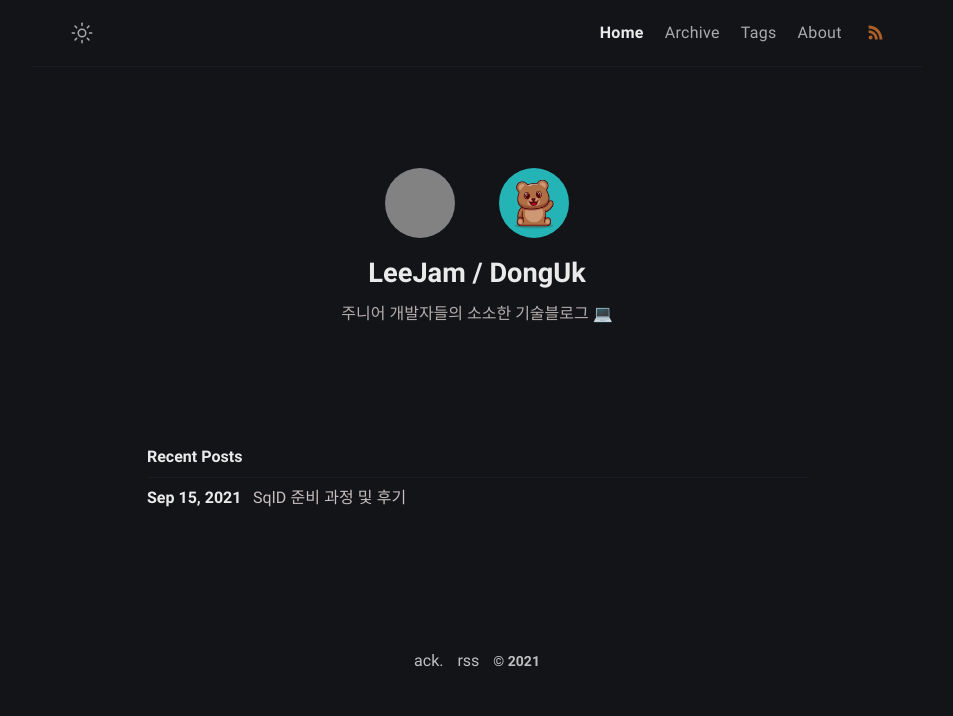
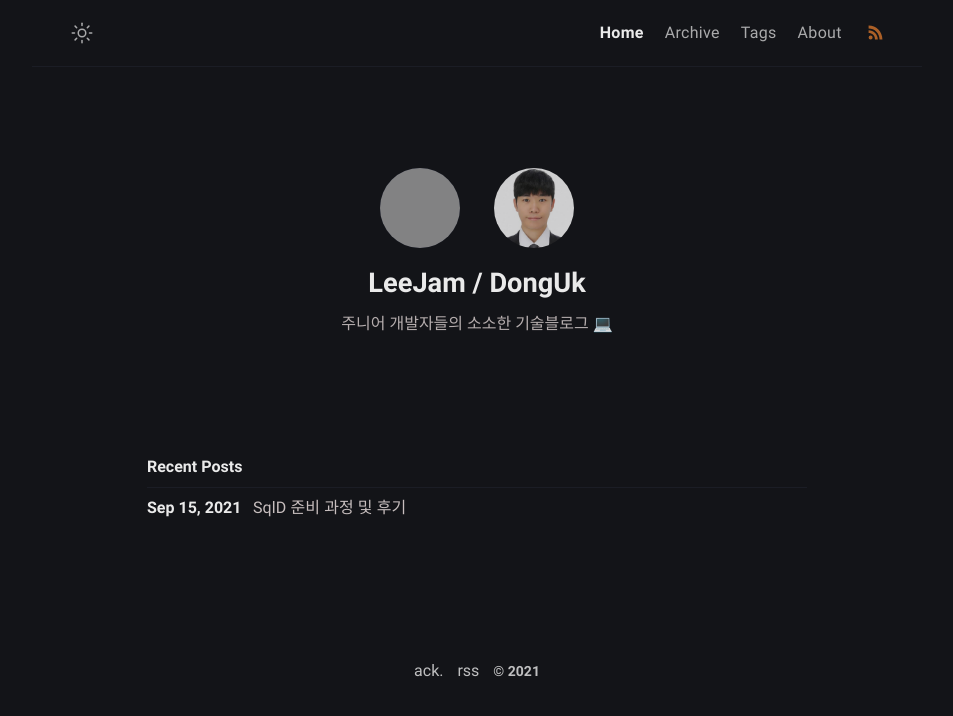
Before and after one commit to LeeJams/LeeJams.github.io, a Jekyll site: the page built from index.md, in a window 1280 px wide. Shown: the top 716 px of the page, without its empty margins (163-1116 px from the left). Built offline with Jekyll 4.4.1, drawn with Linux system fonts in a browser that asks for light colours; grey boxes are pictures that could not be loaded.

Commit message:
사진 변경 & og image 변경

```diff
--- a/_includes/author.html
+++ b/_includes/author.html
@@ -6,7 +6,7 @@
   />
   <img
     class="author-avatar"
-    style="margin-left: 40px;"
+    style="margin-left: 30px;"
     src="{{ site.author.avatar2 }}"
     alt="{{ site.author.username2 }}"
   />
--- a/_sass/klise/_layout.scss
+++ b/_sass/klise/_layout.scss
@@ -190,8 +190,8 @@
   }
 
   .author-avatar {
-    width: 70px;
-    height: 70px;
+    width: 80px;
+    height: 80px;
     border-radius: 100%;
     user-select: none;
     background-color: $black;
```
Also changed, not shown: assets/img/avatar2.jpg, assets/img/ogp.png, 1 other file.
